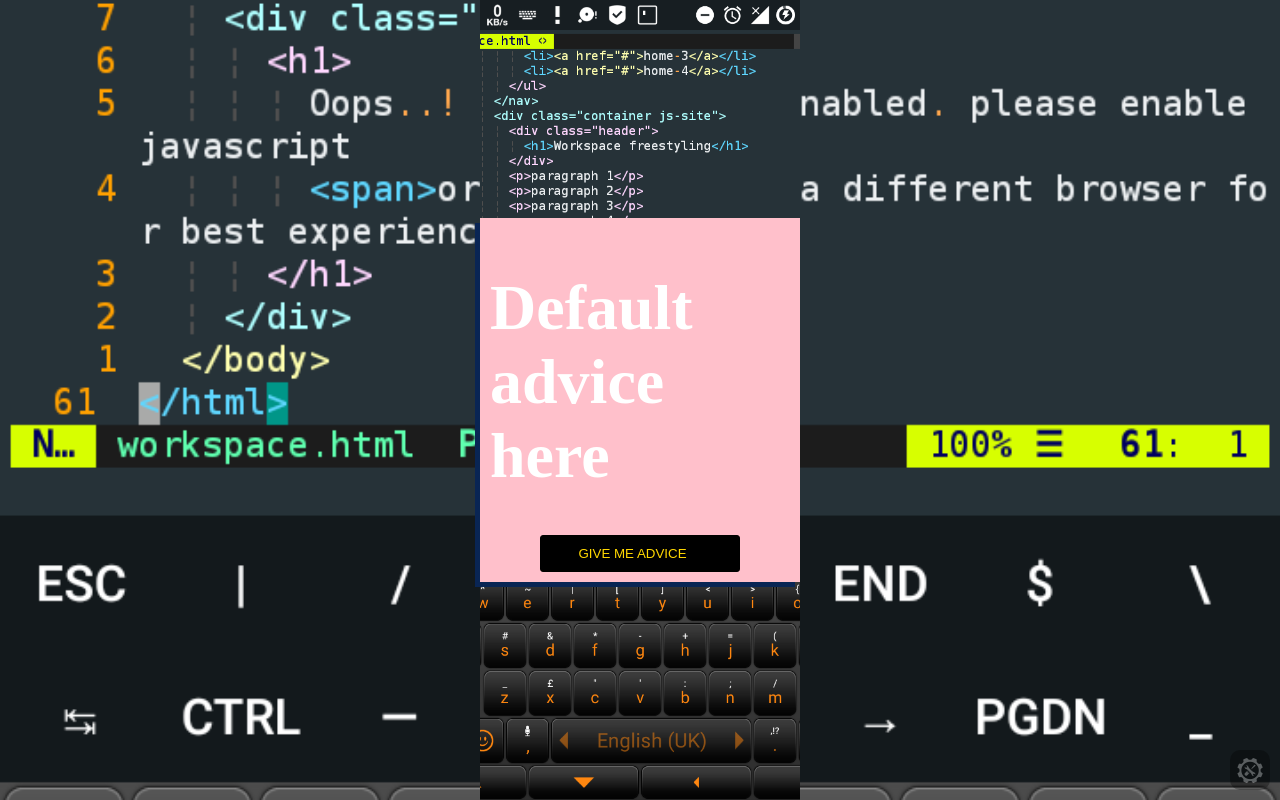
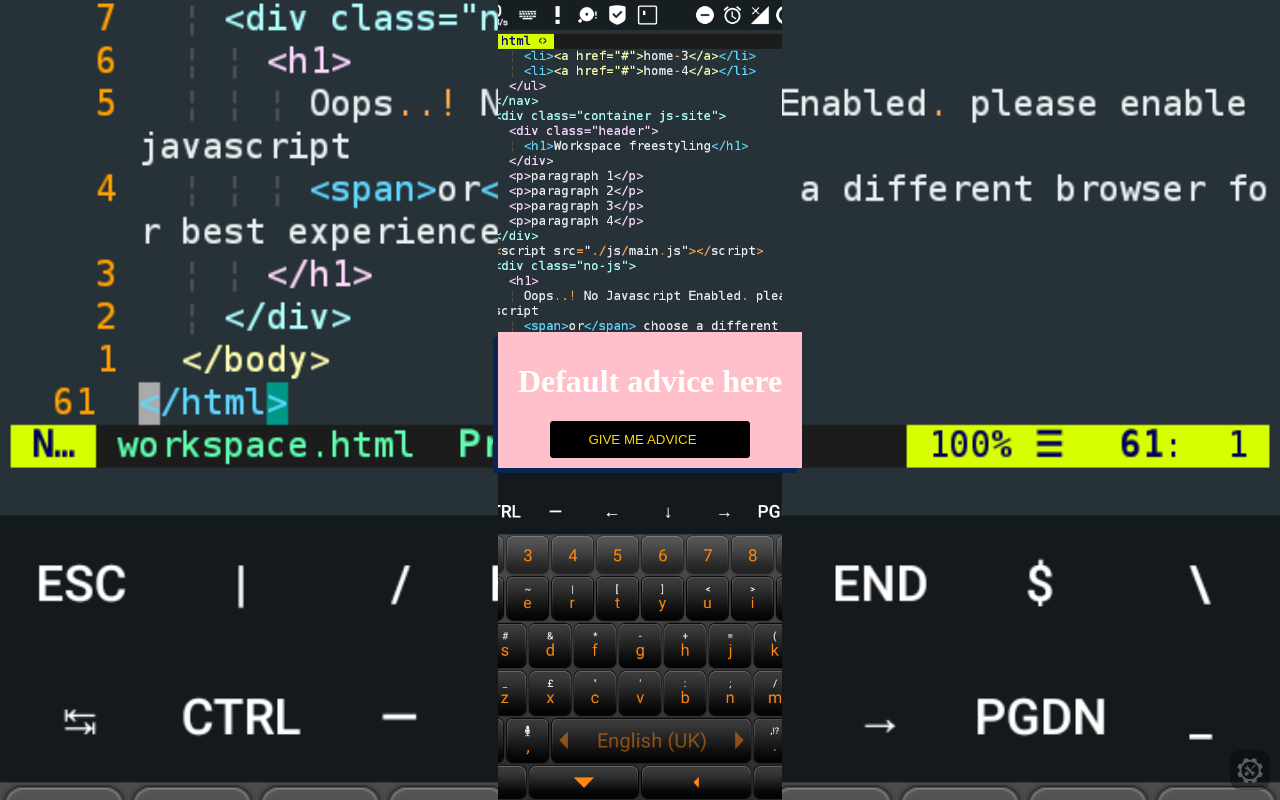
Before and after one commit to Fattylee/fattylee-react-advice-app, a React (Create React App) app: page / in a window 1280 px wide. Built offline with nearby package versions, Linux system fonts and the light colour scheme; no server answers.

Commit message:
bump up font-size to a decent fit

```diff
--- a/src/App.css
+++ b/src/App.css
@@ -30,7 +30,7 @@ body {
 }
 
 .card h1 {
-  font-size: calc(5vw);
+  font-size: 1.5rem;
 }
 .card button {
   padding: 10px 15px;
@@ -133,3 +133,12 @@ body {
 .modal-bg.slide {
   visibility: visible;
 }
+
+@media (min-width: 600px) {
+  .card {
+    max-width: 500px;
+  }
+  .card h1 {
+    font-size: 2rem;
+  }
+}
```
